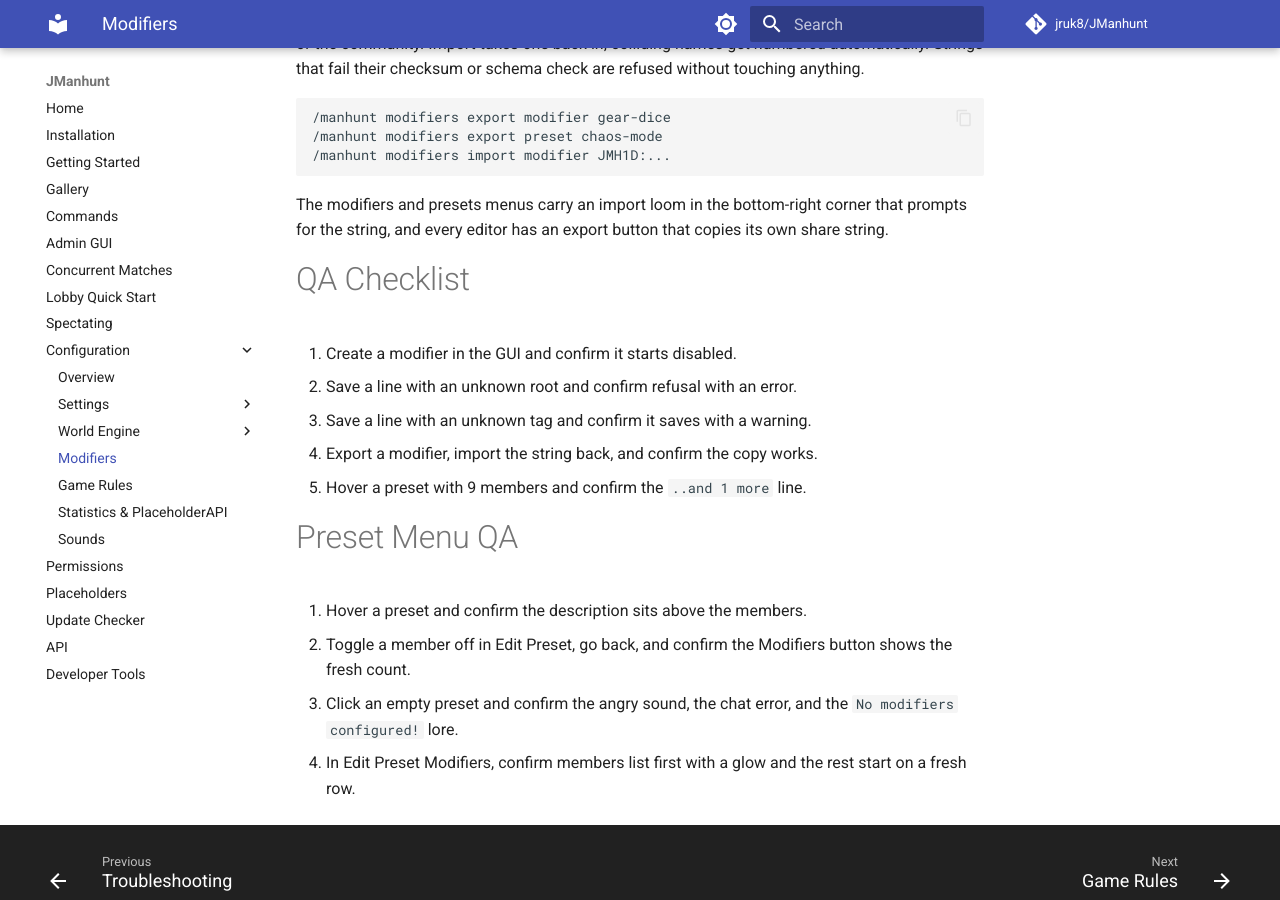
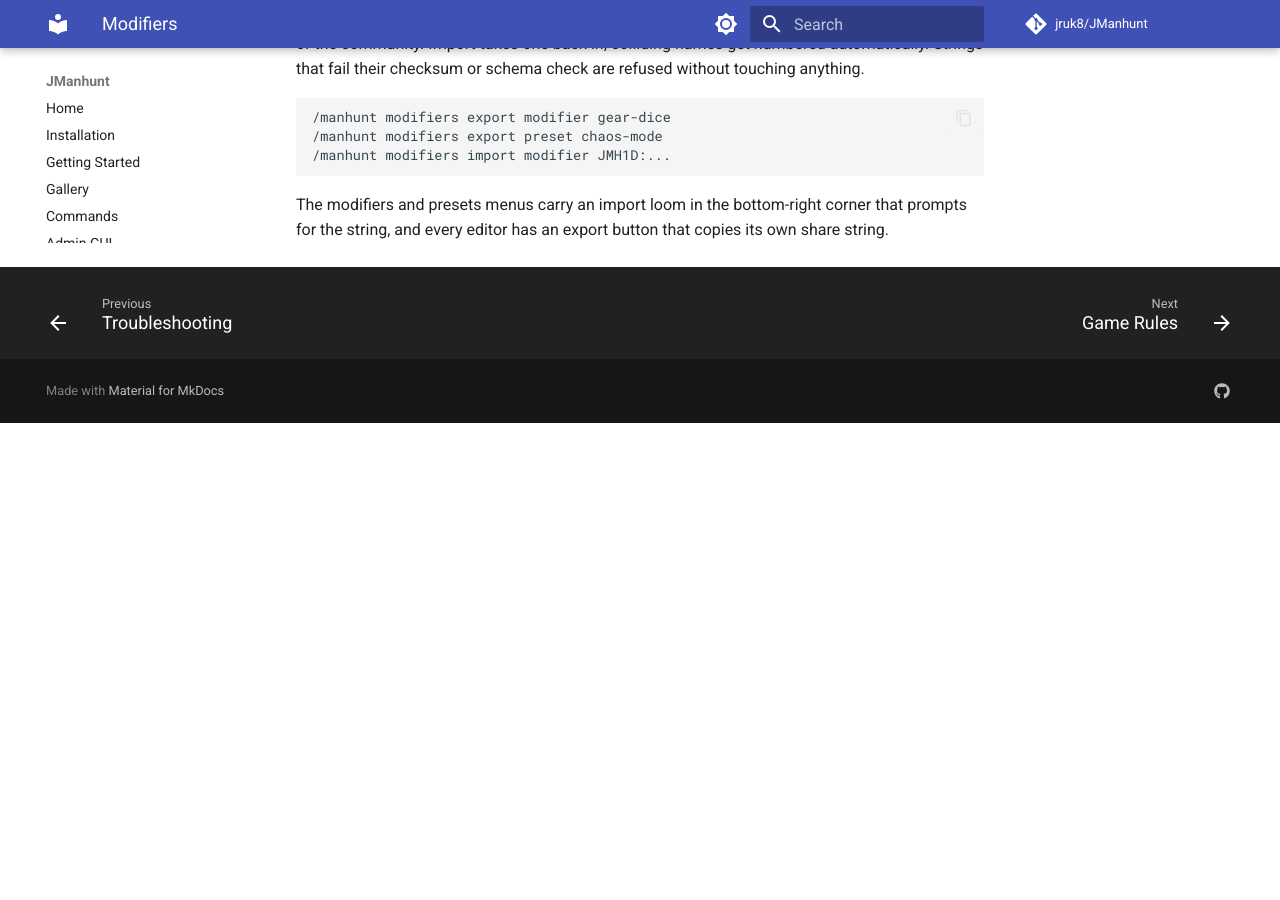
Before and after one commit to jruk8/JManhunt, an MkDocs documentation site: the page built from docs/configuration/modifiers.md, in a window 1280 px wide and 900 px high, scrolled down 17499 px. Built offline with MkDocs 1.6.1 and Material for MkDocs 9.7.7, drawn with Linux system fonts in a browser that asks for light colours; comment, search, counter and statistics services are not loaded; after the commit the page ends 17922 px from its top, so only the background shows below that.

```diff
--- a/docs/configuration/modifiers.md
+++ b/docs/configuration/modifiers.md
@@ -749,21 +749,3 @@ their checksum or schema check are refused without touching anything.
 The modifiers and presets menus carry an import loom in the
 bottom-right corner that prompts for the string, and every editor has
 an export button that copies its own share string.
-
-# QA Checklist
-
-1. Create a modifier in the GUI and confirm it starts disabled.
-2. Save a line with an unknown root and confirm refusal with an error.
-3. Save a line with an unknown tag and confirm it saves with a warning.
-4. Export a modifier, import the string back, and confirm the copy works.
-5. Hover a preset with 9 members and confirm the `..and 1 more` line.
-
-# Preset Menu QA
-
-1. Hover a preset and confirm the description sits above the members.
-2. Toggle a member off in Edit Preset, go back, and confirm the
-   Modifiers button shows the fresh count.
-3. Click an empty preset and confirm the angry sound, the chat
-   error, and the `No modifiers configured!` lore.
-4. In Edit Preset Modifiers, confirm members list first with a glow
-   and the rest start on a fresh row.
--- a/src/main/resources/modifiers.yml
+++ b/src/main/resources/modifiers.yml
@@ -371,7 +371,7 @@ modifiers:
     behavior:
       0:
         runs-on:
-          - ON_MOB_KILL
+          - ON_PLAYER_KILL
           - ON_RESPAWN
         commands:
           player:
@@ -392,7 +392,7 @@ modifiers:
     enabled: false
     meta:
       name: "Gapple On Low HP"
-      description: "A golden apple at low health, at most every 5 minutes"
+      description: "A golden apple for low HP runners, at most every 5 minutes"
       item: GOLDEN_APPLE
       author: JManhunt
     behavior:
```
